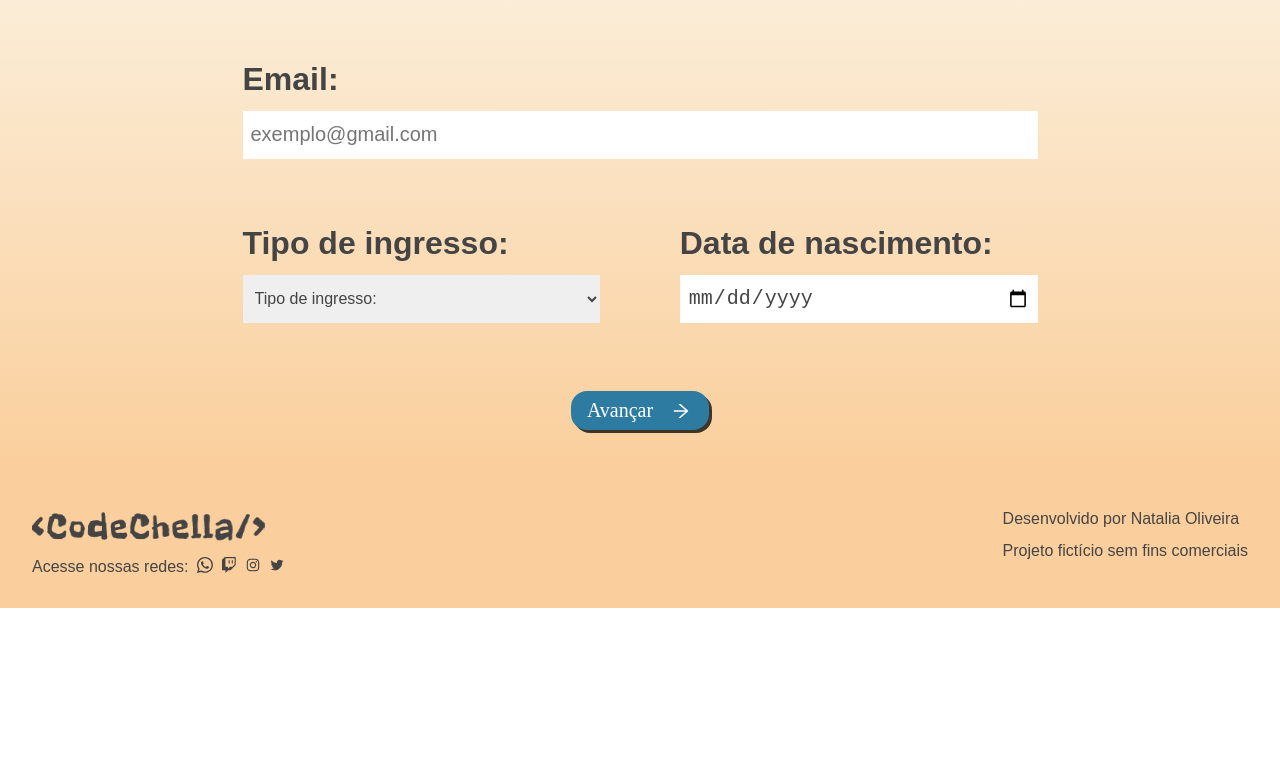
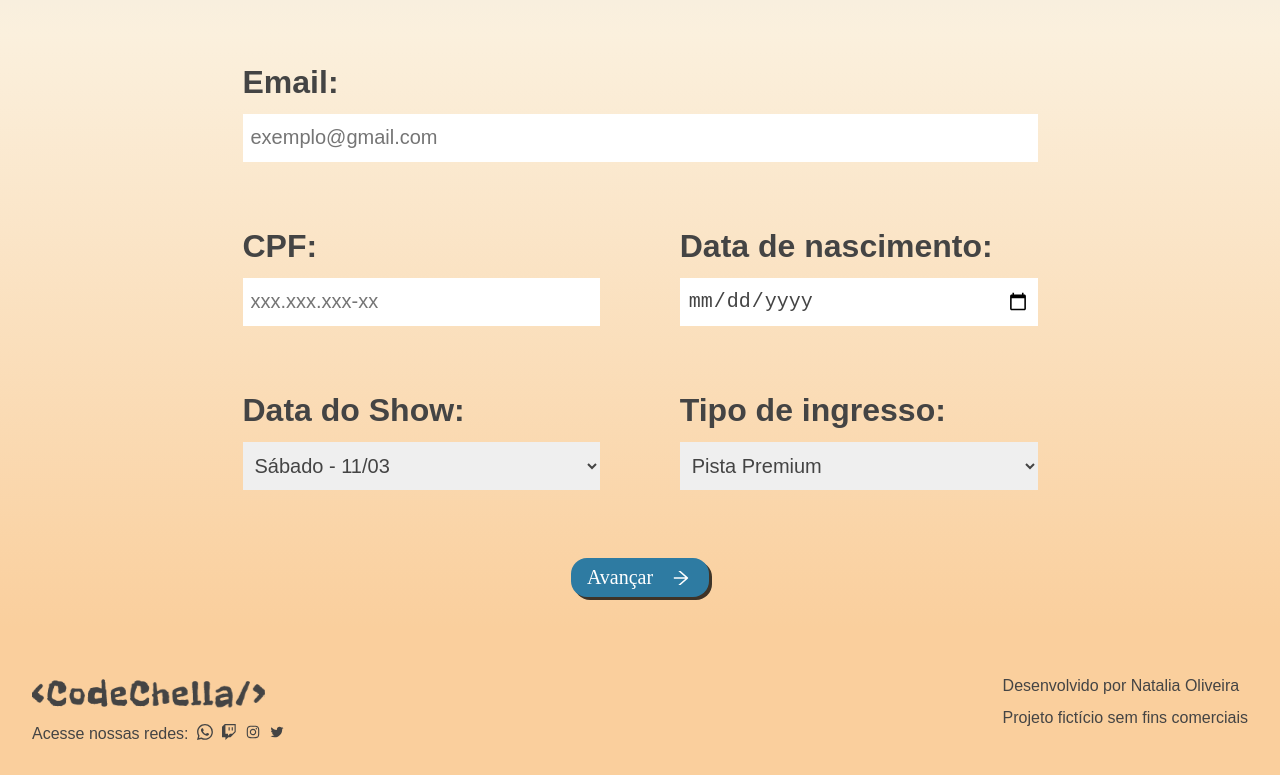
Before and after one commit to noliv197/codechella, a React (Create React App) app: page /ticket in a window 1280 px wide. Shown: the part 643-1418 px from the top of the page. Before the commit the page ends 1251 px from the top, so only its background shows below. Built offline with nearby package versions, Linux system fonts and the light colour scheme.

Commit message:
fixed layout and added cpf validation

```diff
--- a/src/app/error.ts
+++ b/src/app/error.ts
@@ -3,31 +3,41 @@ export default class Error{
     private messages: {
         name: Object
         email: Object
+        cpf: Object
         sector: Object
-        date: Object
+        birthDate: Object
+        showDate: Object
     }
     constructor(){
 
         this.types = [
+            'customError',
+            'patternMismatch',
             'valueMissing',
             'badInput',
-            'patternMismatch',
-            'customError'
         ];
 
         this.messages = {
             name:{
                 valueMissing: 'Esse campo não pode estar vazio',
-                patternMismatch: 'Nome'
+                patternMismatch: 'Nome inválido'
             },
             email: {
-                valueMissing: 'Esse campo não pode estar vazio.',
+                valueMissing: 'Esse campo não pode estar vazio',
                 patternMismatch: 'Email inválido'
             },
             sector:{
                 customError: 'Selecione um tipo de ingresso'
             },
-            date: {
+            showDate:{
+                customError: 'Selecione uma data'
+            },
+            cpf:{
+                valueMissing: 'Esse campo não pode estar vazio',
+                patternMismatch: 'CPF inválido',
+                customError: 'CPF não é inválido'
+            },
+            birthDate: {
                 badInput: 'Data não é válida',
                 valueMissing: 'Esse campo não pode estar vazio',
                 customError: 'Só para maiores de 18',
@@ -36,9 +46,10 @@ export default class Error{
 
     }
 
-    showError(element:HTMLInputElement | HTMLSelectElement, type: "name"|"email"|"sector"|"date"){
+    showError(element:HTMLInputElement | HTMLSelectElement, type: string){
         let message = '';
         this.types.forEach((err: string) => {
+            console.log(err)
             if(element.validity[err]){
                 message = this.messages[type][err];
             }
--- a/src/app/ticket.ts
+++ b/src/app/ticket.ts
@@ -7,18 +7,22 @@ export default class Ticket{
     public async addTicket(
         name: string,
         email: string,
-        type: string,
-        date: Date
+        sector: string,
+        showDate: string,
+        cpf: string,
+        birthDate: string
         ){
         let key = uuid.v4()
         await this.server.postTicket(
             name,
             email,
-            type,
-            date,
+            sector,
+            showDate,
+            cpf,
+            birthDate,
             key
         )
-        window.location.href = `/success?id=${key}`
+        // window.location.href = `/success?id=${key}`
     }
     public async detailTicket(id: string | null){
         try{
--- a/src/app/validation.ts
+++ b/src/app/validation.ts
@@ -1,22 +1,23 @@
 import Error from "./error"
 interface IValidators{
     sector: (element: HTMLSelectElement) => void
-    date: (element: HTMLInputElement) => void
+    birthDate: (element: HTMLInputElement) => void
+    cpf: (element: HTMLInputElement) => void
 }
 export default class Validation{
     private validators: IValidators
     constructor(){
         this.validators = {
-            sector: (element: HTMLSelectElement) => this.validateSector(element),
-            date: (element: HTMLInputElement) => this.validateDate(element)
+            sector: element => this.validateSector(element),
+            birthDate: element => this.validateBirthDate(element),
+            cpf: element => this.validateCPF(element)
         }
     }
-    validate(element: HTMLInputElement | HTMLSelectElement, type: "name"|"email"|"sector"|"date"){
+    validate(element: HTMLInputElement | HTMLSelectElement, type: string){
         // Custom Validity
         if(type in this.validators){
             this.validators[type](element)
         }
-
         //errorMessage
         if(element.validity.valid){
             element.classList.remove('invalid')
@@ -32,12 +33,12 @@ export default class Validation{
     validateSector(element: HTMLSelectElement){
         let message  = ""
         console.log(element.value)
-        if(element.value === 'Tipo de ingresso:'){
+        if(element.value === ' '){
             message = 'Escolha um tipo de ingresso'
         }
         element.setCustomValidity(message)
     }
-    validateDate(element: HTMLInputElement){
+    validateBirthDate(element: HTMLInputElement){
         let message = ''
         let currentDate = new Date();
         let birthDate = Date.parse(Date()) - Date.parse(element.value);
@@ -48,5 +49,60 @@ export default class Validation{
         }
         element.setCustomValidity(message)
     }
+    validateCPF(element: HTMLInputElement){
+        let message = ''
+        let valid = new CPF().isValid(element.value)
+        if (!valid){
+            message = 'CPF inválido'
+        }
+        element.setCustomValidity(message)
+    }
+}
 
+class CPF{
+    private invalidCPF: Array<string>
+    constructor(){
+        this.invalidCPF = [
+            "11111111111",
+            "22222222222",
+            "33333333333",
+            "44444444444",
+            "55555555555",
+            "66666666666",
+            "77777777777",
+            "88888888888",
+            "99999999999",
+            "00000000000"
+        ]
+    }
+
+    public isValid(cpf: string){
+        cpf = cpf.replaceAll(/\./g,'').replace(/-/,'')
+        if (this.invalidCPF.includes(cpf)){
+            return false
+        }
+        let firstValidator = this.getValidator(10,cpf)
+        let secondValidator = this.getValidator(11,cpf)
+        let verifier = String(firstValidator) + String(secondValidator)
+        if (verifier !== cpf.slice(9)){
+            return false
+        }
+        return true
+    }
+    getValidator(range:number, cpf:string){
+        let sum = this.digitsSum(range, cpf)
+        let rest = sum % 11
+        let validator = 11 - rest
+        if (validator >= 10) validator = 0
+        return validator
+    }
+    digitsSum(range:number, cpf:string){
+        let sum = 0
+        let index = 0
+        for (let multiplier = range; multiplier > 1 ; multiplier--){
+            sum += multiplier * parseInt(cpf[index])
+            index++
+        }
+        return sum
+    }
 }
--- a/src/components/Form/Field/index.tsx
+++ b/src/components/Form/Field/index.tsx
@@ -6,6 +6,8 @@ interface IProps{
     label: string
     id: string
     placeholder?: string
+    pattern?: string
+    length?: number
     required: boolean
     value: string
     setFunction: React.Dispatch<React.SetStateAction<string>>
@@ -32,16 +34,12 @@ function Field(props: IProps){
             <input
                 id={props.id}
                 type={props.type}
-                required={props.required}
                 placeholder={props.placeholder}
                 value={props.value}
+                pattern={props.pattern}
+                required={props.required}
                 onChange={changeValue}
                 onBlur={validate}
-                // pattern={
-                //     props.id === 'email'? "^[A-Za-z0-9.]+@[a-z0-9]+\\.[a-z]+\\.([a-z]+)?$" :
-                //     props.id === 'name'? "^([A-Za-zàáâäãåąčćęèéêëėįìíîïłńòóôöõøùúûüųūÿýżźñçčšž]+[,.]?[ ]?|[A-Za-zàáâäãåąčćęèéêëėįìíîïłńòóôöõøùúûüųūÿýżźñçčšž]+['-]?)+$":
-                //     undefined
-                // }
             />
             <span></span>
         </FieldStyle>
--- a/src/components/Form/Select/SelectStyle.tsx
+++ b/src/components/Form/Select/SelectStyle.tsx
@@ -17,7 +17,7 @@ const SelectStyle = styled.fieldset`
         border: none;
         padding: var(--spacing-xs);
         box-sizing: border-box;
-        font-size: var(--size-xs);
+        font-size: var(--size-sm);
         color: ${props=> props.theme.text.secondary};
     }
     span{
--- a/src/components/Form/Select/index.tsx
+++ b/src/components/Form/Select/index.tsx
@@ -34,7 +34,6 @@ function Select(props: IProps){
                 onChange={changeValue}
                 onBlur={validate}
             >
-                <option>{props.placeholder}</option>
                 {props.itens.map(item =>
                     <option key={item}>{item}</option>)
                 }
--- a/src/components/Form/index.tsx
+++ b/src/components/Form/index.tsx
@@ -6,18 +6,22 @@ import Ticket from "../../app/ticket"
 import { useState } from "react"
 
 function Form(){
-    const [name,setName] = useState('')
+    const [name, setName] = useState('')
     const [email, setEmail] = useState('')
-    const [type, setType] = useState('')
-    const [date, setDate] = useState('')
+    const [cpf, setCpf] = useState('')
+    const [birthDate, setBirthDate] = useState('')
+    const [showDate, setShowDate] = useState('')
+    const [sector, setSector] = useState('')
 
     function saveOnServer(event: any){
         event.preventDefault()
         new Ticket().addTicket(
             name,
             email,
-            type,
-            new Date(date)
+            sector,
+            showDate,
+            cpf,
+            birthDate
         )
     }
 
@@ -28,6 +32,7 @@ function Form(){
                 type="text"
                 label="Nome Completo:"
                 id="name"
+                pattern="^([A-Za-zàáâäãåąčćęèéêëėįìíîïłńòóôöõøùúûüųūÿýżźñçčšž]+[,.]?[ ]?|[A-Za-zàáâäãåąčćęèéêëėįìíîïłńòóôöõøùúûüųūÿýżźñçčšž]+['-]?)+$"
                 required={true}
                 value={name}
                 setFunction={setName}
@@ -37,16 +42,48 @@ function Form(){
                 label="Email:"
                 placeholder="exemplo@gmail.com"
                 id="email"
+                // pattern="^[A-Za-z0-9.]+@[a-z0-9]+\\.[a-z]+\\.([a-z]+)?$"
                 required={true}
                 value={email}
                 setFunction={setEmail}
             />
             <div className="container">
+                <Field
+                    type="text"
+                    label="CPF:"
+                    id="cpf"
+                    placeholder="xxx.xxx.xxx-xx"
+                    pattern="^\d{3}(\.)?\d{3}(\.)?\d{3}(-)?\d{2}$"
+                    required={true}
+                    value={cpf}
+                    setFunction={setCpf}
+                />
+                <Field
+                    type="date"
+                    label="Data de nascimento:"
+                    id="birthDate"
+                    placeholder="dd/mm/aaaa"
+                    required={true}
+                    value={birthDate}
+                    setFunction={setBirthDate}
+                />
+            </div>
+            <div className="container">
+                <Select
+                    label="Data do Show:"
+                    id="showDate"
+                    itens={[
+                        "Sábado - 11/03",
+                        "Domingo - 12/03"
+                    ]}
+                    required={true}
+                    value={showDate}
+                    setFunction={setShowDate}
+                />
                 <Select
                     label="Tipo de ingresso:"
                     id="sector"
                     placeholder="Tipo de ingresso:"
-                    required={true}
                     itens={[
                         "Pista Premium",
                         "Pista Comum",
@@ -54,17 +91,9 @@ function Form(){
                         "Cadeiras Superiores",
                         "Rampas"
                     ]}
-                    value={type}
-                    setFunction={setType}
-                />
-                <Field
-                    type="date"
-                    label="Data de nascimento:"
-                    id="date"
-                    placeholder="dd/mm/aaaa"
                     required={true}
-                    value={date}
-                    setFunction={setDate}
+                    value={sector}
+                    setFunction={setSector}
                 />
             </div>
             <Button icon="arrow" type="submit">Avançar</Button>
--- a/src/components/Header/index.tsx
+++ b/src/components/Header/index.tsx
@@ -15,7 +15,7 @@ function Header() {
     return (
       <HeaderStyled>
         <div>
-          <img src="./img/logo.svg" alt="Logo da Codechella" />
+          <a href="/"><img src="./img/logo.svg" alt="Logo da Codechella" /></a>
           <Navbar/>
           <button onClick={() => dropMenu(menu)}>
             <GiHamburgerMenu/>
```
Also changed, not shown: src/app/server.ts (+46 -27 lines).
